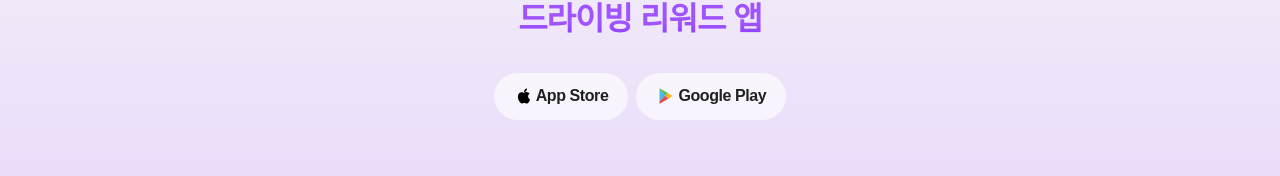
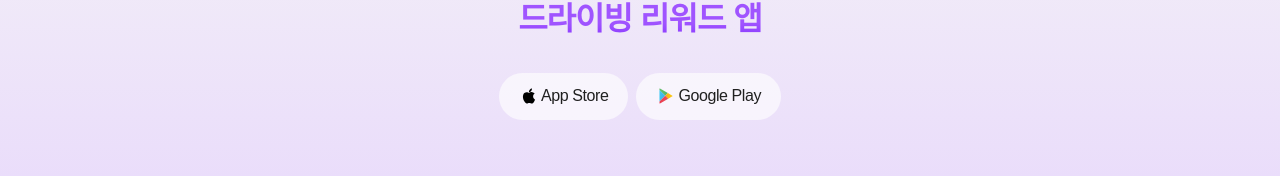
Before and after one commit to striker1826/landing, a Next.js app: page / in a window 1280 px wide. Shown: the part 198-374 px from the top of the page. Built offline with nearby package versions, Linux system fonts and the light colour scheme.

Commit message:
fix: QA - store btn fontWieght 낮추기

```diff
--- a/components/atoms/StoreBtn/AppStoreBtn/index.tsx
+++ b/components/atoms/StoreBtn/AppStoreBtn/index.tsx
@@ -22,7 +22,7 @@
         height={20}
         alt="apple-store"
       />
-      <p className="text-black text-[14px] sm:text-[16px] md:text-[18px] lg:text-[20px] font-[600] leading-[128%] tracking-[-0.42px]">
+      <p className="text-black text-[14px] sm:text-[16px] md:text-[18px] lg:text-[20px] font-[500] leading-[128%] tracking-[-0.42px]">
         App Store
       </p>
     </StoreBtn>
--- a/components/atoms/StoreBtn/GooglePlayBtn/index.tsx
+++ b/components/atoms/StoreBtn/GooglePlayBtn/index.tsx
@@ -18,7 +18,7 @@
         height={20}
         alt="googleplay"
       />
-      <p className="text-black text-[14px] sm:text-[16px] md:text-[18px] lg:text-[20px] font-[600] leading-[128%] tracking-[-0.42px]">
+      <p className="text-black text-[14px] sm:text-[16px] md:text-[18px] lg:text-[20px] font-[500] leading-[128%] tracking-[-0.42px]">
         Google Play
       </p>
     </StoreBtn>
```
